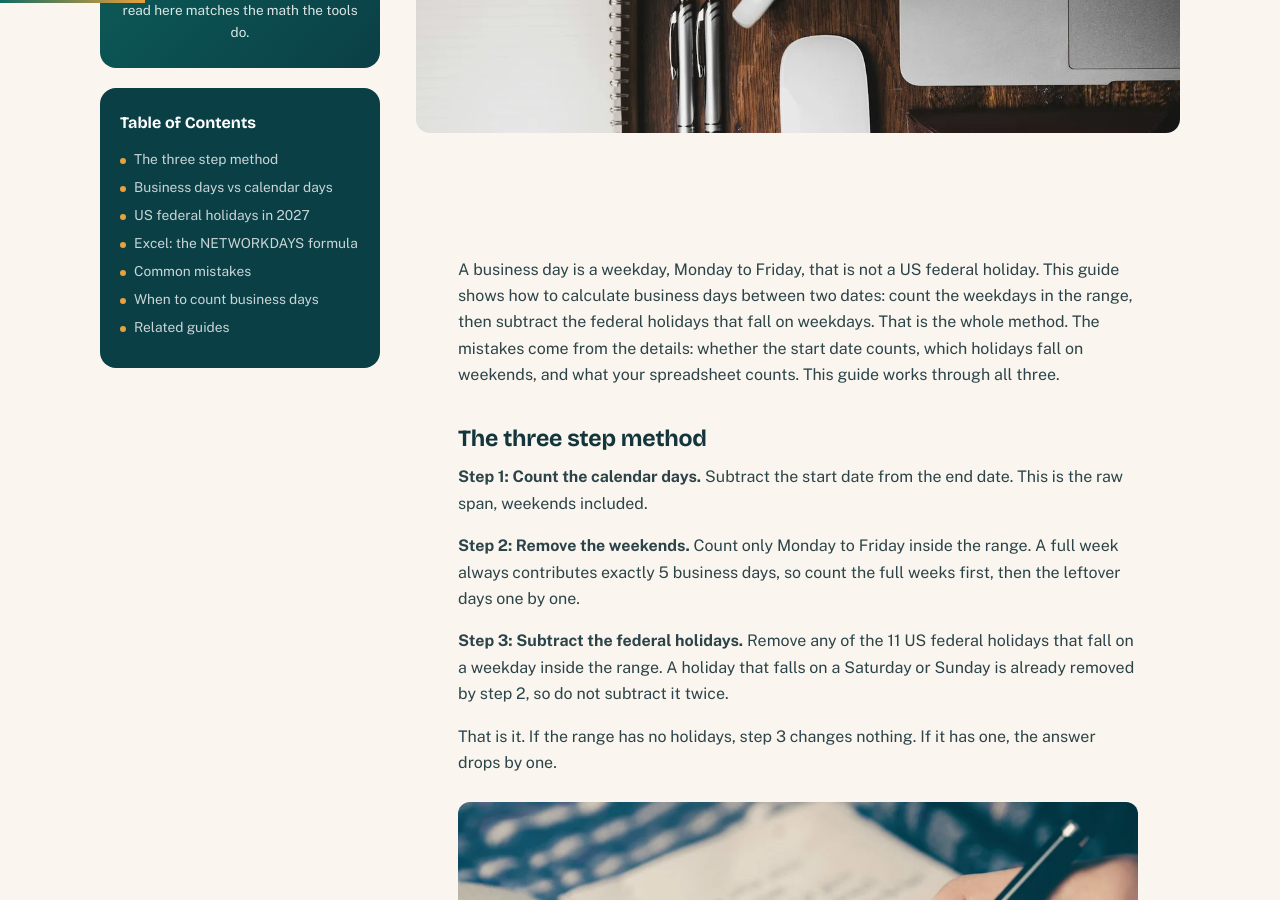
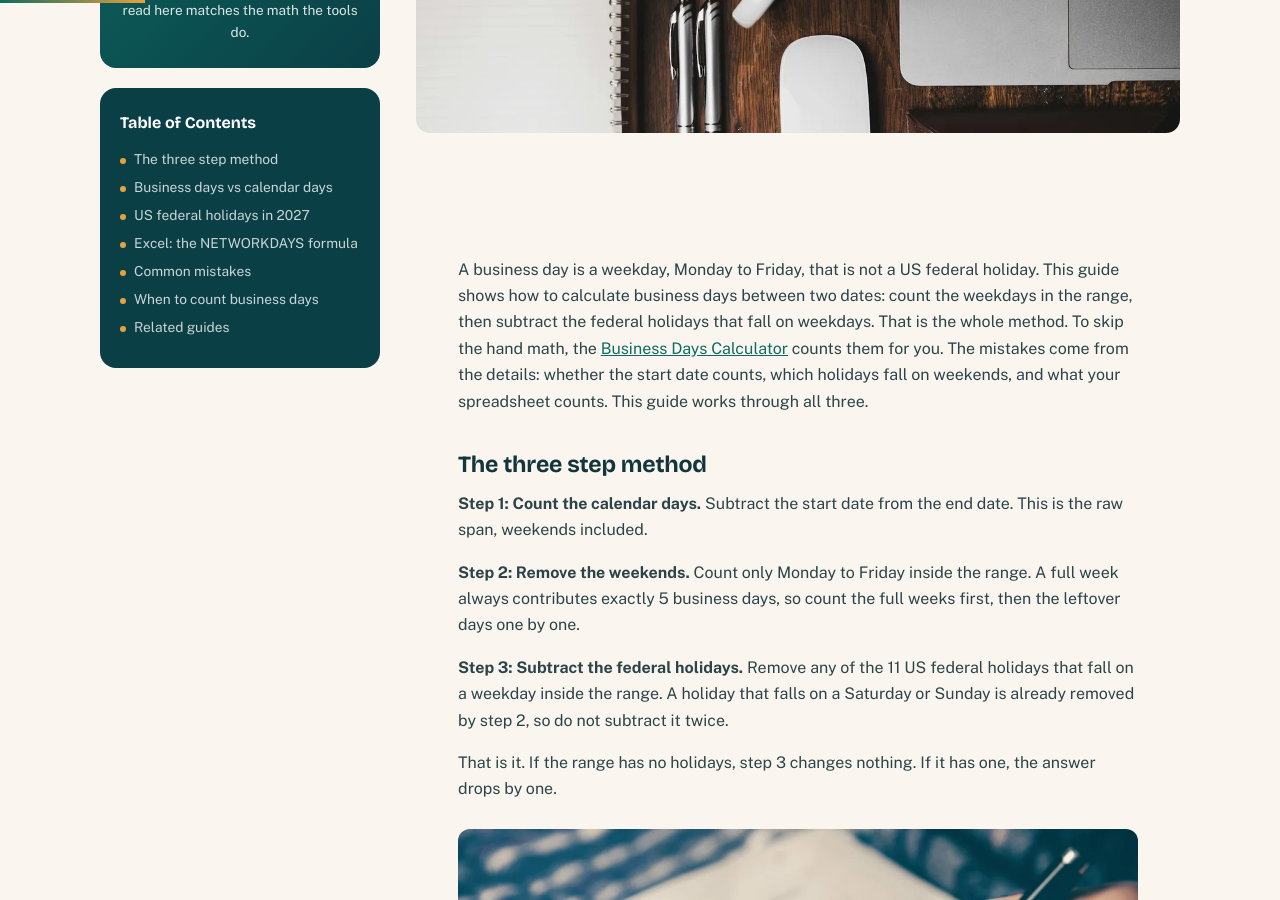
Before and after one commit to zaidmeo09-dhangal/agedatecalc, a Jekyll site: the page built from _posts/2026-11-12-how-to-count-business-days-between-two-dates.md, in a window 1280 px wide and 900 px high, scrolled down 720 px. Built offline with Jekyll 4.4.1, drawn with Linux system fonts in a browser that asks for light colours.

Commit message:
SEO audit fixes: broken links, titles, DST 2027, schema, og:image

```diff
--- a/_posts/2026-11-12-how-to-count-business-days-between-two-dates.md
+++ b/_posts/2026-11-12-how-to-count-business-days-between-two-dates.md
@@ -56,7 +56,7 @@
 
 <div class="prose" markdown="1">
 
-A business day is a weekday, Monday to Friday, that is not a US federal holiday. This guide shows how to calculate business days between two dates: count the weekdays in the range, then subtract the federal holidays that fall on weekdays. That is the whole method. The mistakes come from the details: whether the start date counts, which holidays fall on weekends, and what your spreadsheet counts. This guide works through all three.
+A business day is a weekday, Monday to Friday, that is not a US federal holiday. This guide shows how to calculate business days between two dates: count the weekdays in the range, then subtract the federal holidays that fall on weekdays. That is the whole method. To skip the hand math, the [Business Days Calculator]({{ '/business-days-calculator/' | relative_url }}) counts them for you. The mistakes come from the details: whether the start date counts, which holidays fall on weekends, and what your spreadsheet counts. This guide works through all three.
 
 ## The three step method
 
```
